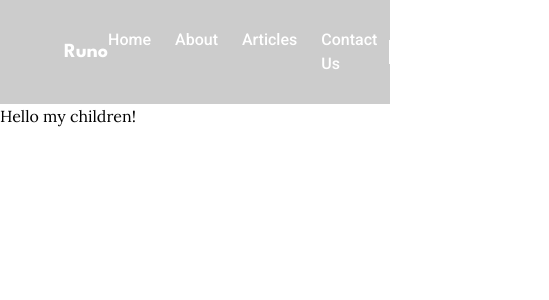
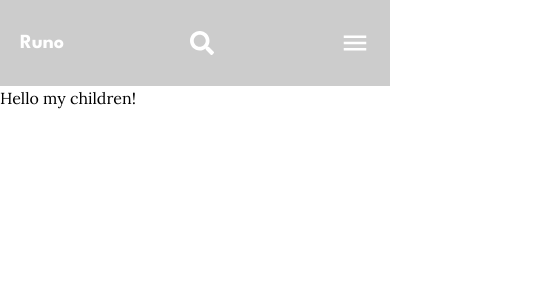
Before and after one commit to RakibMERNDev/runo-blog-next, a Next.js app: page / in a window 390 px wide. Shown: the top 300 px of the page, 549 px wide, since content can reach past the window. Built offline with nearby package versions, Linux system fonts and the light colour scheme.

Commit message:
added wrapper for navbar and passed states using it. added mobile menu toggle option

```diff
--- a/src/app/layout.tsx
+++ b/src/app/layout.tsx
@@ -1,7 +1,7 @@
 import type { Metadata } from "next";
 import "./globals.css";
 import { LoraFont } from "@/assets/fonts";
-import Navbar from "@/components/Navbar";
+import NavbarWrapper from "@/components/Navbar/NavbarWrapper";
 
 export const metadata: Metadata = {
   title: "Runo Blog",
@@ -16,7 +16,7 @@ export default function RootLayout({
   return (
     <html lang="en">
       <body className={`${LoraFont.className} container mx-auto`}>
-        <Navbar />
+        <NavbarWrapper />
         {children}
       </body>
     </html>
--- /dev/null
+++ b/src/components/Navbar/MobileMenuToggle.tsx
@@ -0,0 +1,31 @@
+"use client";
+import { Dispatch, SetStateAction } from "react";
+import { MdMenu, MdCancel } from "react-icons/md";
+
+const MobileMenuToggle = ({
+  isOpen,
+  setIsOpen,
+}: {
+  isOpen: boolean;
+  setIsOpen: Dispatch<SetStateAction<boolean>>;
+}) => {
+  return (
+    <>
+      {isOpen ? (
+        <MdCancel
+          size={30}
+          className="md:hidden cursor-pointer"
+          onClick={() => setIsOpen((prev) => !prev)}
+        />
+      ) : (
+        <MdMenu
+          size={30}
+          className="md:hidden cursor-pointer"
+          onClick={() => setIsOpen((prev) => !prev)}
+        />
+      )}
+    </>
+  );
+};
+
+export default MobileMenuToggle;
--- a/src/components/Navbar.tsx
+++ b/src/components/Navbar/Navbar.tsx
@@ -1,8 +1,17 @@
 import { LeagueSpartanFont, RobotoFont } from "@/assets/fonts";
 import Link from "next/link";
 import { FaTwitter, FaFacebook, FaYoutube, FaSearch } from "react-icons/fa";
+import MobileMenuToggle from "./MobileMenuToggle";
+import { Dispatch, SetStateAction } from "react";
 
-const Navbar = () => {
+
+const Navbar = ({
+  isOpen,
+  setIsOpen,
+}: {
+  isOpen: boolean;
+  setIsOpen: Dispatch<SetStateAction<boolean>>;
+}) => {
   const navMenu = [
     { name: "Home", link: "/" },
     { name: "About", link: "/about" },
@@ -17,14 +26,16 @@ const Navbar = () => {
   ];
 
   return (
-    <nav className="flex justify-between items-center bg-black/20 px-16 py-7 text-white">
+    <nav className="flex justify-between items-center bg-black/20 px-5 md:px-16 py-7 text-white">
       {/* Logo/Title text */}
       <h2 className={`${LeagueSpartanFont.className} font-bold text-xl`}>
         Runo
       </h2>
       <div className="flex items-center justify-around">
         {/* nav links */}
-        <ul className={`flex gap-6 ${RobotoFont.className} font-medium`}>
+        <ul
+          className={`hidden md:flex gap-6 ${RobotoFont.className} font-medium`}
+        >
           {navMenu.map((item) => (
             <li
               key={item.name}
@@ -35,8 +46,8 @@ const Navbar = () => {
           ))}
         </ul>
         {/* logos */}
-        <div className="border-r-2 h-6 w-px border-white mx-3" />
-        <div className="flex gap-3">
+        <div className="hidden md:flex border-r-2 h-6 w-px border-white mx-3" />
+        <div className="hidden md:flex gap-3">
           {socialLogos.map((logo) => (
             <Link
               key={logo.link}
@@ -49,7 +60,7 @@ const Navbar = () => {
             </Link>
           ))}
         </div>
-        <div className="border-r-2 h-6 w-px border-white mx-3" />
+        <div className="hidden md:flex border-r-2 h-6 w-px border-white mx-3" />
         {/* search button */}
         <button
           type="button"
@@ -59,6 +70,10 @@ const Navbar = () => {
           <FaSearch size={24} />
         </button>
       </div>
+      {/* mobile menu */}
+      <div>
+        <MobileMenuToggle isOpen={isOpen} setIsOpen={setIsOpen} />
+      </div>
     </nav>
   );
 };
--- /dev/null
+++ b/src/components/Navbar/NavbarWrapper.tsx
@@ -0,0 +1,17 @@
+"use client";
+
+import { useState } from "react";
+import Navbar from "./Navbar";
+
+const NavbarWrapper = () => {
+
+const [isOpen, setIsOpen] = useState<boolean>(false);
+
+    return (
+        <>
+         <Navbar isOpen={isOpen} setIsOpen={setIsOpen}/>
+        </>
+    );
+};
+
+export default NavbarWrapper;
```
